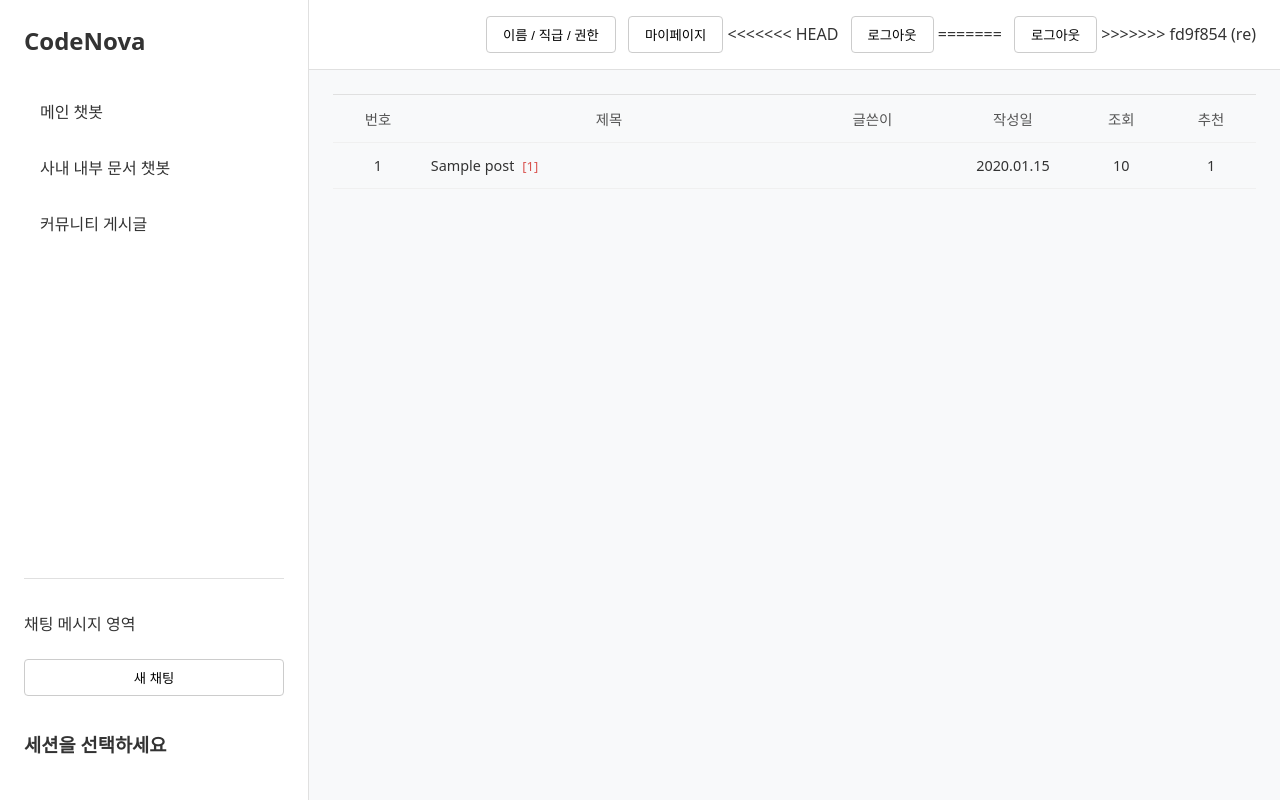
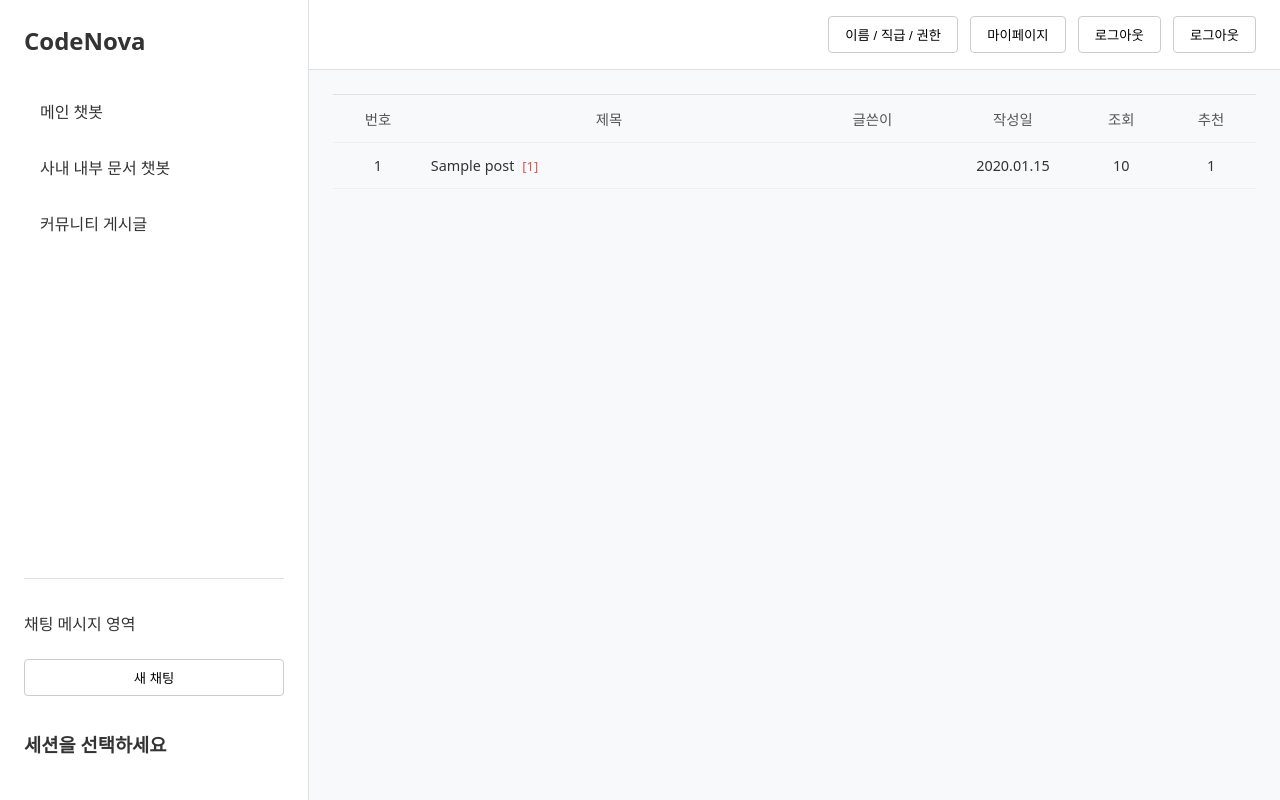
Before and after one commit to skn-ai14-250409/SKN14-Final-1Team-Web, a Django app: page /main/community/ in a window 1280 px wide. Run offline with Django 5.2, Linux system fonts and the light colour scheme; tables that the repository leaves empty hold one stand-in row (values such as "Sample post"); parts of the project's set-up code (start-up, migrations or seed data) failed here and were passed over.

Commit message:
수정...

```diff
--- a/main/templates/my_app/base.html
+++ b/main/templates/my_app/base.html
@@ -52,14 +52,12 @@
                     <button class="btn-header">이름 / 직급 / 권한</button>
                     {% comment %} <a href="{% url 'mypage' %}" class="btn-header">마이페이지</a> {% endcomment %}
                     <button class="btn-header" onclick="location.href='{% url 'mypage:mypage' %}'">마이페이지</button>
-<<<<<<< HEAD
+
                     <button class="btn-header">로그아웃</button>
-=======
                     <form action="{% url 'uauth:logout' %}" method="post" style="display:inline;">
                     {% csrf_token %}
                     <button type="submit" class="btn-header">로그아웃</button>
                     </form>
->>>>>>> fd9f854 (re)
                 </div>
             </header>
             <main class="main-content">
```
